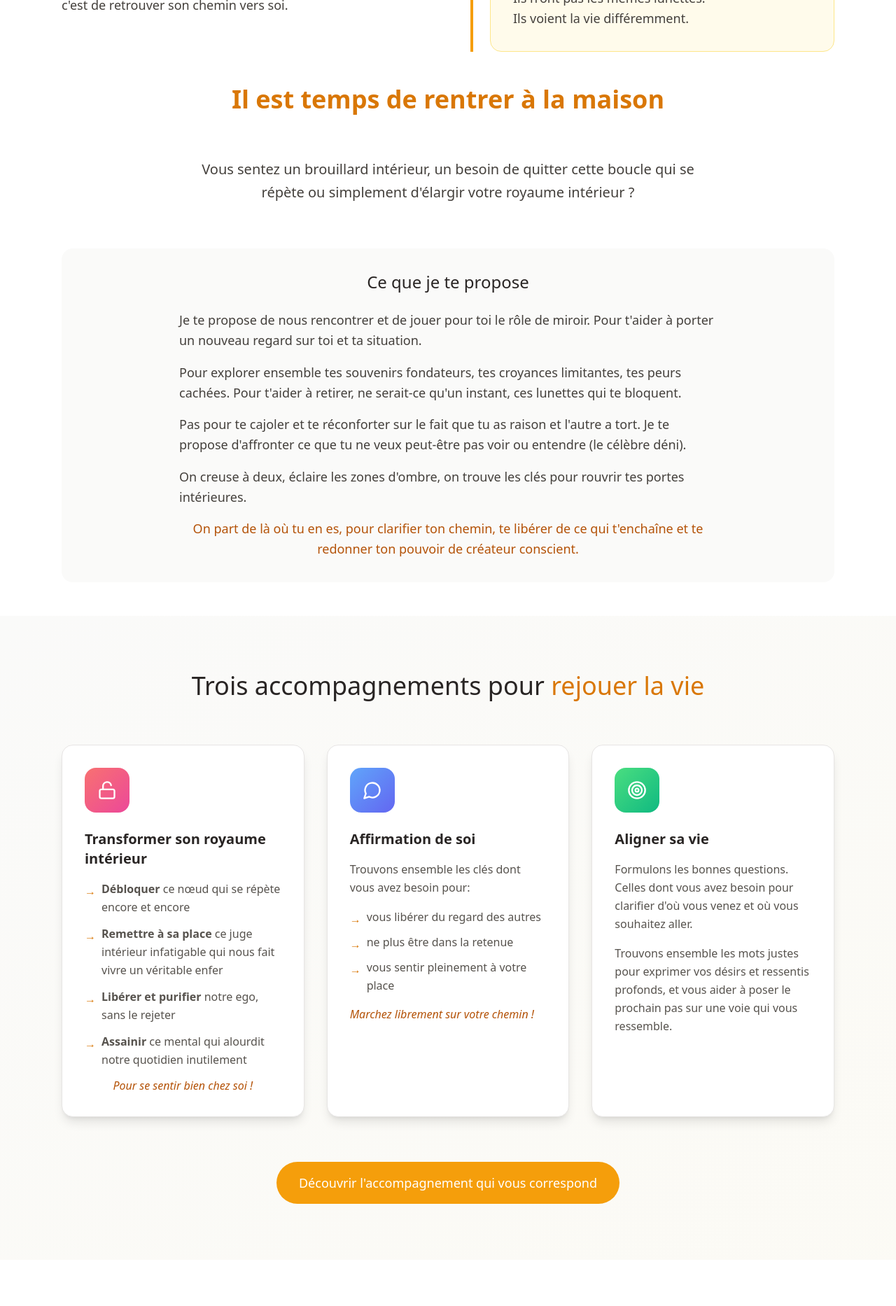
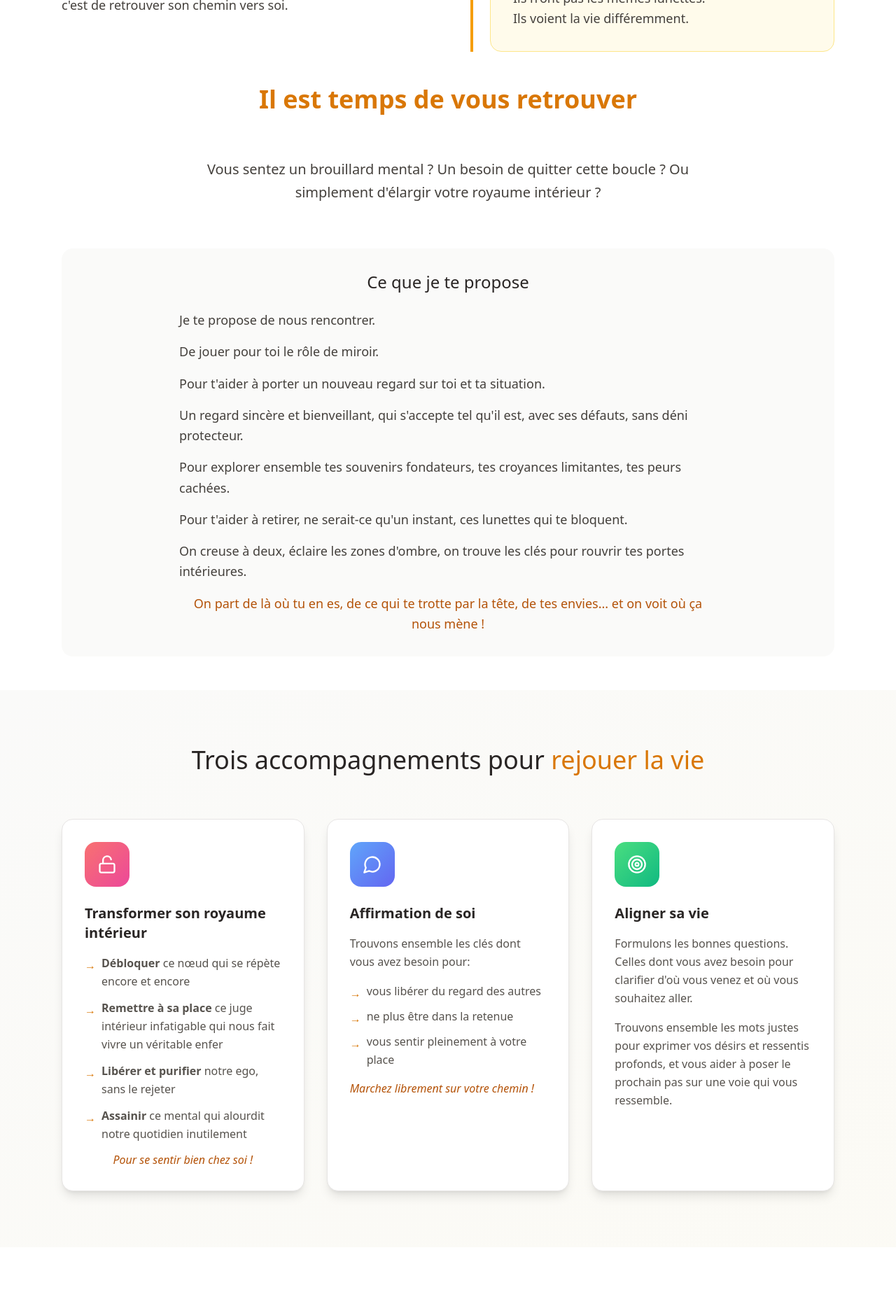
Before and after one commit to kashyyyyk01/20250723, a React (Vite) app: page / in a window 1280 px wide. Shown: the part 1340-3206 px from the top of the page at 70% size. Built offline with nearby package versions, Linux system fonts and the light colour scheme.

Commit message:
Mise à jour du contenu de la section About

```diff
--- a/src/components/About.tsx
+++ b/src/components/About.tsx
@@ -65,7 +65,7 @@ const About = () => {
           className="text-center mt-12"
         >
           <h3 className="text-3xl md:text-4xl font-bold text-amber-600 leading-tight">
-            Il est temps de rentrer à la maison
+            Il est temps de vous retrouver
           </h3>
         </motion.div>
 
@@ -76,8 +76,8 @@ const About = () => {
           className="mt-16 text-center"
         >
           <p className="text-xl text-stone-700 leading-relaxed max-w-3xl mx-auto">
-            Vous sentez un brouillard intérieur, un besoin de quitter cette boucle qui se répète
-            ou simplement d'élargir votre royaume intérieur ?
+            Vous sentez un brouillard mental ? Un besoin de quitter cette boucle ?
+            Ou simplement d'élargir votre royaume intérieur ?
           </p>
         </motion.div>
 
@@ -92,23 +92,28 @@ const About = () => {
           </h3>
           <div className="space-y-4 text-lg text-stone-700 leading-relaxed max-w-3xl mx-auto">
             <p>
-              Je te propose de nous rencontrer et de jouer pour toi le rôle de miroir.
+              Je te propose de nous rencontrer.
+            </p>
+            <p>
+              De jouer pour toi le rôle de miroir.
+            </p>
+            <p>
               Pour t'aider à porter un nouveau regard sur toi et ta situation.
+            </p>
+            <p className="text-lg text-stone-700 leading-relaxed">
+              Un regard sincère et bienveillant, qui s'accepte tel qu'il est, avec ses défauts, sans déni protecteur.
             </p>
             <p>
               Pour explorer ensemble tes souvenirs fondateurs, tes croyances limitantes, tes peurs cachées.
-              Pour t'aider à retirer, ne serait-ce qu'un instant, ces lunettes qui te bloquent.
             </p>
             <p>
-              Pas pour te cajoler et te réconforter sur le fait que tu as raison et l'autre a tort.
-              Je te propose d'affronter ce que tu ne veux peut-être pas voir ou entendre (le célèbre déni).
+              Pour t'aider à retirer, ne serait-ce qu'un instant, ces lunettes qui te bloquent.
             </p>
             <p className="text-lg text-stone-700 leading-relaxed">
               On creuse à deux, éclaire les zones d'ombre, on trouve les clés pour rouvrir tes portes intérieures.
             </p>
             <p className="font-medium text-amber-700 text-center">
-              On part de là où tu en es, pour clarifier ton chemin, te libérer de ce qui t'enchaîne
-              et te redonner ton pouvoir de créateur conscient.
+              On part de là où tu en es, de ce qui te trotte par la tête, de tes envies... et on voit où ça nous mène !
             </p>
           </div>
         </motion.div>
--- a/src/components/Services.tsx
+++ b/src/components/Services.tsx
@@ -140,21 +140,6 @@ const Services = () => {
             </motion.div>
           ))}
         </div>
-
-        <motion.div
-          initial={{ opacity: 0, y: 30 }}
-          whileInView={{ opacity: 1, y: 0 }}
-          transition={{ duration: 0.8, delay: 0.6 }}
-          className="text-center mt-16"
-        >
-          <motion.button
-            whileHover={{ scale: 1.05 }}
-            whileTap={{ scale: 0.95 }}
-            className="bg-amber-500 text-white px-8 py-4 rounded-full text-lg font-medium hover:bg-amber-600 transition-colors"
-          >
-            Découvrir l'accompagnement qui vous correspond
-          </motion.button>
-        </motion.div>
       </div>
     </section>
   );
```
